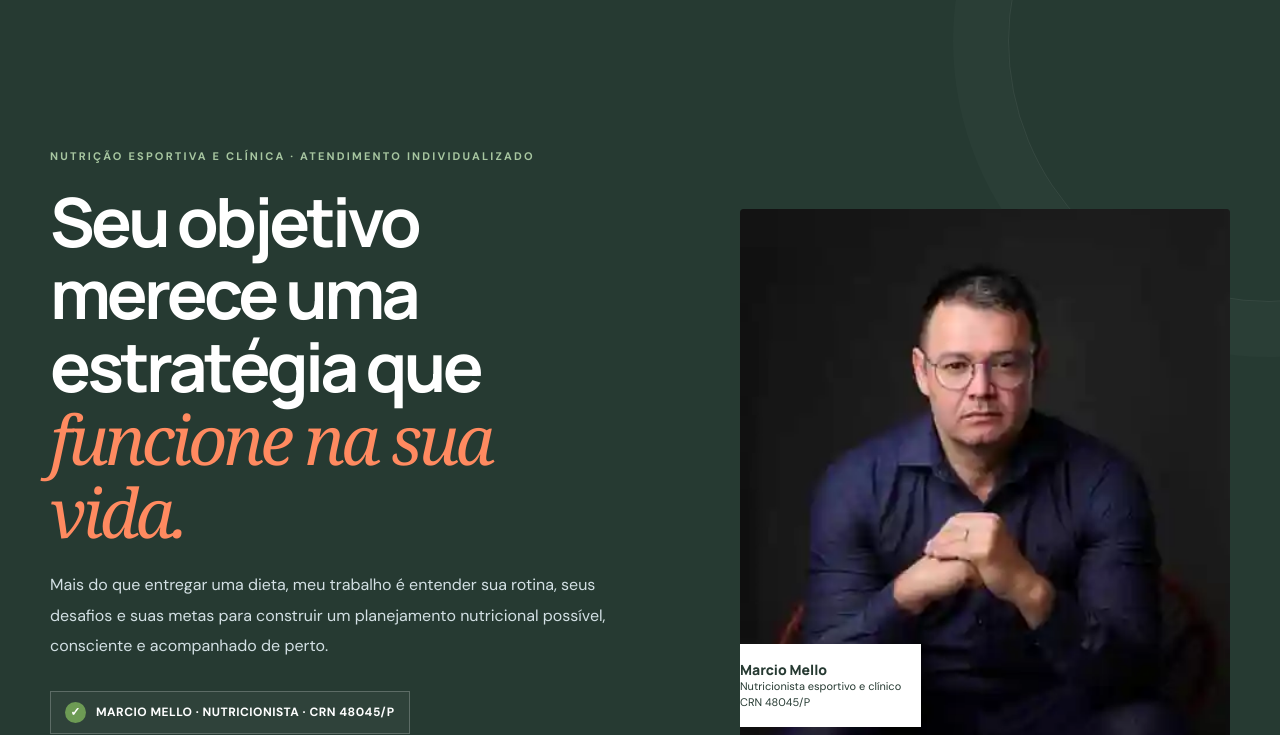
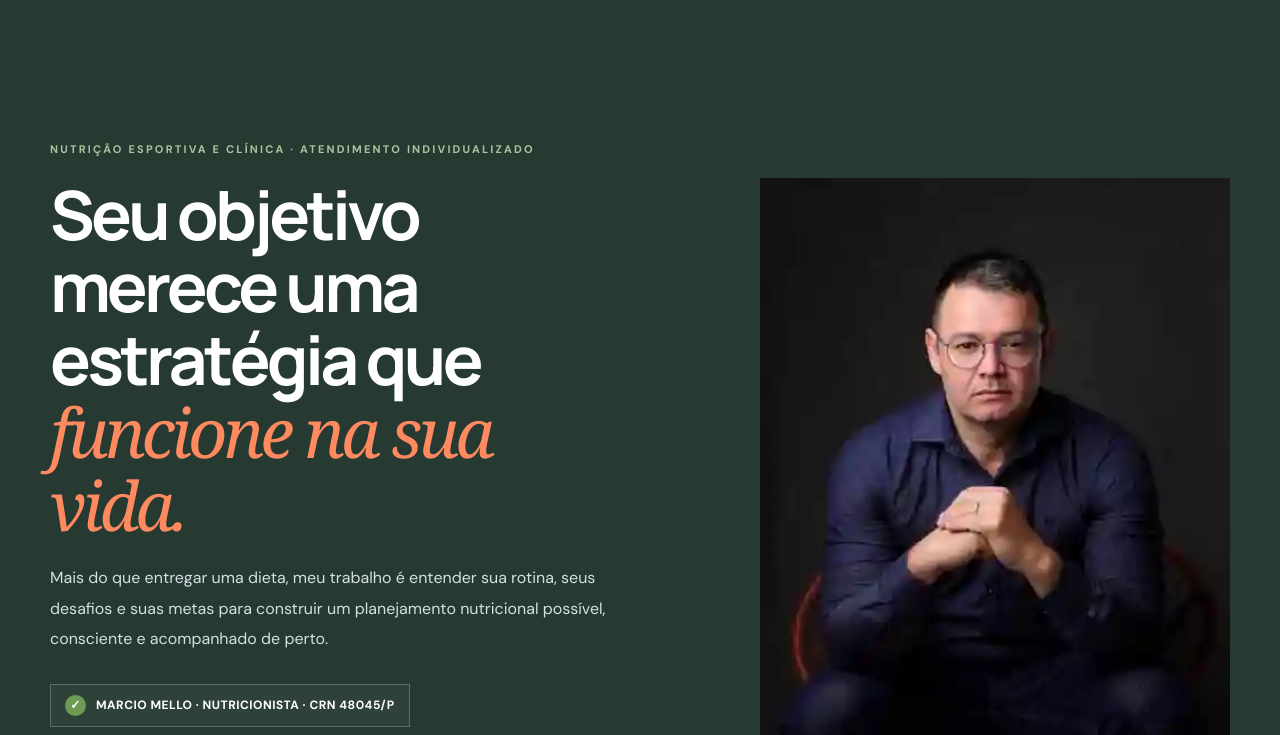
Before and after one commit to marciomellonutricao-source/Site-Marcio-Mello, a plain HTML site: page index.html in a window 1280 px wide. Shown: the part 98-833 px from the top of the page. Drawn offline with Linux system fonts and the light colour scheme.

Commit message:
Remover moldura da foto principal e corrigir composição do hero

```diff
--- a/index.html
+++ b/index.html
@@ -12,8 +12,8 @@
 *{box-sizing:border-box}html{scroll-behavior:smooth}body{margin:0;color:var(--ink);font:16px/1.7 'DM Sans',sans-serif}a{color:inherit;text-decoration:none}.wrap{width:min(1180px,calc(100% - 48px));margin:auto}
 .top{height:5px;background:linear-gradient(90deg,var(--orange) 0 42%,var(--blue) 42% 76%,var(--green) 76%)}
 header{position:sticky;top:0;z-index:20;background:#fffF;backdrop-filter:blur(14px);border-bottom:1px solid #e8ece9}.nav{height:82px;display:flex;align-items:center;justify-content:space-between}.brand img{width:190px;height:66px;object-fit:contain;object-position:left center}.navlinks{display:flex;align-items:center;gap:28px;font-size:13px;font-weight:700;color:#52636b}.btn{display:inline-flex;align-items:center;justify-content:center;background:var(--orange);color:white;padding:15px 23px;border-radius:3px;font-size:13px;font-weight:800;letter-spacing:.01em;transition:.2s}.btn:hover{background:#d83b19;transform:translateY(-2px)}.nav .btn{padding:12px 17px}
-.hero{background:#263a32;color:#fff;position:relative;overflow:hidden}.hero:after{content:"";position:absolute;width:520px;height:520px;border:1px solid #ffffff12;border-radius:50%;right:-250px;top:-210px;box-shadow:0 0 0 55px #ffffff05}.hero-grid{min-height:650px;display:grid;grid-template-columns:1.02fr .98fr;gap:45px;align-items:center;position:relative;z-index:1;padding:65px 0}.eyebrow{font-size:11px;letter-spacing:.2em;text-transform:uppercase;font-weight:800;color:#a7c6a0}.hero h1{font:700 clamp(43px,5.4vw,68px)/1.07 Manrope;letter-spacing:-.055em;margin:19px 0 22px;max-width:690px}.hero h1 em{font-family:Georgia,serif;color:#ff8a60;font-weight:400}.hero-copy{font-size:16px;line-height:1.9;color:#d3e0e4;max-width:560px}.credential{display:inline-flex;align-items:center;gap:10px;margin:13px 0 25px;padding:10px 14px;border:1px solid #ffffff38;background:#ffffff0b;font-size:12px;font-weight:800;letter-spacing:.04em}.credential:before{content:"✓";display:grid;place-items:center;width:21px;height:21px;background:var(--green);border-radius:50%;font-size:12px}.actions{display:flex;align-items:center;gap:22px;flex-wrap:wrap}.textlink{font-size:13px;font-weight:800;color:#fff;border-bottom:1px solid #9bb0b9;padding-bottom:5px}
-.hero-photo{height:540px;max-width:490px;width:100%;justify-self:end;position:relative;overflow:hidden;background:#1d2b25;border-radius:4px}.hero-photo img{width:100%;height:100%;object-fit:cover;object-position:center 24%;display:block}.photo-note{position:absolute;bottom:22px;left:-20px;background:#fff;color:var(--navy);padding:16px 20px;box-shadow:0 12px 36px #0003;font-size:11px;line-height:1.45}.photo-note b{display:block;font:800 14px Manrope}
+.hero{background:#263a32;color:#fff;position:relative;overflow:hidden}.hero:after{display:none}.hero-grid{min-height:650px;display:grid;grid-template-columns:1.05fr .95fr;gap:65px;align-items:center;position:relative;z-index:1;padding:58px 0}.eyebrow{font-size:11px;letter-spacing:.2em;text-transform:uppercase;font-weight:800;color:#a7c6a0}.hero h1{font:700 clamp(43px,5.4vw,68px)/1.07 Manrope;letter-spacing:-.055em;margin:19px 0 22px;max-width:690px}.hero h1 em{font-family:Georgia,serif;color:#ff8a60;font-weight:400}.hero-copy{font-size:16px;line-height:1.9;color:#d3e0e4;max-width:560px}.credential{display:inline-flex;align-items:center;gap:10px;margin:13px 0 25px;padding:10px 14px;border:1px solid #ffffff38;background:#ffffff0b;font-size:12px;font-weight:800;letter-spacing:.04em}.credential:before{content:"✓";display:grid;place-items:center;width:21px;height:21px;background:var(--green);border-radius:50%;font-size:12px}.actions{display:flex;align-items:center;gap:22px;flex-wrap:wrap}.textlink{font-size:13px;font-weight:800;color:#fff;border-bottom:1px solid #9bb0b9;padding-bottom:5px}
+.hero-photo{height:auto;aspect-ratio:4/5;max-width:470px;width:100%;justify-self:end;position:relative;overflow:hidden;background:transparent;border:0;border-radius:0;box-shadow:none}.hero-photo img{width:100%;height:100%;object-fit:contain;object-position:center bottom;display:block}.photo-note{display:none}
 .proof{background:#fff;border-bottom:1px solid var(--line)}.proof-row{display:grid;grid-template-columns:repeat(4,1fr);padding:25px 0}.proof-item{padding:4px 22px;border-right:1px solid var(--line);font-size:12px;color:var(--muted)}.proof-item:first-child{padding-left:0}.proof-item:last-child{border:0}.proof-item b{display:block;font:800 15px Manrope;color:var(--navy);margin-bottom:3px}
 section{padding:92px 0}.eyebrow-dark{font-size:10px;letter-spacing:.2em;text-transform:uppercase;font-weight:800;color:var(--orange)}.heading{font:700 clamp(34px,4.3vw,51px)/1.12 Manrope;letter-spacing:-.05em;color:var(--navy);margin:13px 0 18px}.lead{font-size:15px;color:var(--muted);line-height:1.95;max-width:690px}.center{text-align:center}.center .lead{margin:0 auto}
 .services{display:grid;grid-template-columns:repeat(3,1fr);gap:16px;margin-top:42px}.service{border:0;border-top:2px solid var(--green);padding:30px 27px;min-height:230px;background:#f6f7f3;position:relative;transition:transform .25s,background .25s}.service:hover{transform:translateY(-5px);background:#eef1e9}.service:before{content:"";position:absolute;top:0;left:0;width:48px;height:3px;background:var(--orange)}.service small{font:800 10px Manrope;letter-spacing:.15em;color:var(--blue)}.service h3{font:800 20px Manrope;color:var(--navy);margin:17px 0 10px}.service p{font-size:13px;line-height:1.85;color:var(--muted);margin:0}
@@ -23,15 +23,15 @@ section{padding:92px 0}.eyebrow-dark{font-size:10px;letter-spacing:.2em;text-tra
 .faq-grid{display:grid;grid-template-columns:.8fr 1.2fr;gap:70px}.faq-item{padding:19px 0;border-bottom:1px solid var(--line)}.faq-item h3{font:800 15px Manrope;color:var(--navy);margin:0 0 7px}.faq-item p{font-size:13px;color:var(--muted);line-height:1.85;margin:0}
 .final-cta{background:#263a32;color:#fff;padding:68px 0}.final-inner{display:flex;justify-content:space-between;align-items:center;gap:35px}.final-cta .eyebrow{color:#c3d1bb}.final-cta h2{font:700 clamp(32px,4vw,47px)/1.12 Manrope;letter-spacing:-.04em;max-width:700px;margin:10px 0}.final-cta p{font-size:14px;color:#fff0eb;margin:0}.final-cta .btn{background:var(--orange);white-space:nowrap}.final-cta .btn:hover{background:#0b2333}
 footer{background:#1b2b24;color:#d0d9d0;padding:27px 0}.foot{display:flex;align-items:center;justify-content:space-between;gap:20px;flex-wrap:wrap;font-size:11px}.foot img{width:145px;height:55px;object-fit:contain;background:#fff;border-radius:2px}.foot strong{color:#fff}.foot .crn{font-weight:800;color:#fff}
-@media(max-width:850px){.wrap{width:calc(100% - 38px)}.navlinks a:not(.btn){display:none}.hero-grid{grid-template-columns:1fr;gap:32px;padding:58px 0}.hero-photo{height:480px;max-width:540px;justify-self:center}.proof-row{grid-template-columns:1fr 1fr;row-gap:16px}.proof-item:nth-child(2){border:0}.about-grid,.consult-grid,.faq-grid{grid-template-columns:1fr;gap:38px}.about-photo{height:500px;max-width:520px}.services{grid-template-columns:1fr}.steps{grid-template-columns:1fr 1fr;gap:28px}.step:nth-child(3){border:0;padding-left:0}.aside{position:static}.final-inner{align-items:flex-start;flex-direction:column}}
-@media(max-width:520px){.brand img{width:155px}.nav{height:70px}.nav .btn{font-size:10px;padding:11px}.hero h1{font-size:43px}.hero-photo{height:410px}.photo-note{left:10px;bottom:12px}.proof-item{padding:3px 10px}.proof-item:first-child{padding-left:0}section{padding:67px 0}.about-photo{height:430px}.steps{grid-template-columns:1fr}.step,.step:first-child,.step:nth-child(3){padding:17px 0 0;border:0;border-top:1px solid #d9e1db}.final-cta{padding:55px 0}}
+@media(max-width:850px){.wrap{width:calc(100% - 38px)}.navlinks a:not(.btn){display:none}.hero-grid{grid-template-columns:1fr;gap:32px;padding:58px 0}.hero-photo{height:auto;aspect-ratio:4/5;max-width:540px;justify-self:center}.proof-row{grid-template-columns:1fr 1fr;row-gap:16px}.proof-item:nth-child(2){border:0}.about-grid,.consult-grid,.faq-grid{grid-template-columns:1fr;gap:38px}.about-photo{height:500px;max-width:520px}.services{grid-template-columns:1fr}.steps{grid-template-columns:1fr 1fr;gap:28px}.step:nth-child(3){border:0;padding-left:0}.aside{position:static}.final-inner{align-items:flex-start;flex-direction:column}}
+@media(max-width:520px){.brand img{width:155px}.nav{height:70px}.nav .btn{font-size:10px;padding:11px}.hero h1{font-size:43px}.hero-photo{height:auto;aspect-ratio:4/5}.photo-note{left:10px;bottom:12px}.proof-item{padding:3px 10px}.proof-item:first-child{padding-left:0}section{padding:67px 0}.about-photo{height:430px}.steps{grid-template-columns:1fr}.step,.step:first-child,.step:nth-child(3){padding:17px 0 0;border:0;border-top:1px solid #d9e1db}.final-cta{padding:55px 0}}
 </style>
 </head>
 <body>
 <div class="top"></div>
 <header><div class="wrap nav"><a class="brand" href="#inicio"><img src="assets/logo.webp" alt="Marcio Mello — Nutrição Esportiva e Saúde"></a><nav class="navlinks"><a href="#atuacao">Atuação</a><a href="#sobre">Sobre mim</a><a href="#consulta">A consulta</a><a class="btn" href="https://wa.me/5587996153708?text=Ol%C3%A1%2C%20Marcio!%20Gostaria%20de%20informa%C3%A7%C3%B5es%20sobre%20a%20consulta." target="_blank" rel="noopener">Agendar consulta ↗</a></nav></div></header>
 <main>
-<section class="hero" id="inicio"><div class="wrap hero-grid"><div><div class="eyebrow">Nutrição esportiva e clínica · Atendimento individualizado</div><h1>Seu objetivo merece uma estratégia que <em>funcione na sua vida.</em></h1><p class="hero-copy">Mais do que entregar uma dieta, meu trabalho é entender sua rotina, seus desafios e suas metas para construir um planejamento nutricional possível, consciente e acompanhado de perto.</p><div class="credential">MARCIO MELLO · NUTRICIONISTA · CRN 48045/P</div><div class="actions"><a class="btn" href="https://wa.me/5587996153708?text=Ol%C3%A1%2C%20Marcio!%20Quero%20agendar%20minha%20consulta." target="_blank" rel="noopener">Quero agendar minha consulta ↗</a><a class="textlink" href="#consulta">Veja como funciona</a></div></div><div class="hero-photo"><img src="assets/marcio-sentado.webp" alt="Marcio Mello, nutricionista esportivo e clínico"><div class="photo-note"><b>Marcio Mello</b>Nutricionista esportivo e clínico<br>CRN 48045/P</div></div></div></section>
+<section class="hero" id="inicio"><div class="wrap hero-grid"><div><div class="eyebrow">Nutrição esportiva e clínica · Atendimento individualizado</div><h1>Seu objetivo merece uma estratégia que <em>funcione na sua vida.</em></h1><p class="hero-copy">Mais do que entregar uma dieta, meu trabalho é entender sua rotina, seus desafios e suas metas para construir um planejamento nutricional possível, consciente e acompanhado de perto.</p><div class="credential">MARCIO MELLO · NUTRICIONISTA · CRN 48045/P</div><div class="actions"><a class="btn" href="https://wa.me/5587996153708?text=Ol%C3%A1%2C%20Marcio!%20Quero%20agendar%20minha%20consulta." target="_blank" rel="noopener">Quero agendar minha consulta ↗</a><a class="textlink" href="#consulta">Veja como funciona</a></div></div><div class="hero-photo"><img src="assets/marcio-sentado.webp" alt="Marcio Mello, nutricionista esportivo e clínico"></div></div></section>
 <div class="proof"><div class="wrap proof-row"><div class="proof-item"><b>Escuta individualizada</b>Seu histórico, rotina e preferências</div><div class="proof-item"><b>Avaliação corporal</b>Indicadores para orientar condutas</div><div class="proof-item"><b>Plano alimentar</b>Estratégia adequada à sua realidade</div><div class="proof-item"><b>Acompanhamento</b>Ajustes conforme sua evolução</div></div></div>
 <section id="atuacao"><div class="wrap"><div class="center"><div class="eyebrow-dark">Áreas de atendimento</div><h2 class="heading">Nutrição para cuidar da saúde e avançar nos seus objetivos.</h2><p class="lead">Cada pessoa chega com uma história e uma necessidade diferente. A estratégia começa com uma avaliação cuidadosa — não com uma fórmula pronta.</p></div><div class="services"><article class="service"><small>01 / SAÚDE</small><h3>Nutrição clínica</h3><p>Planejamento nutricional individualizado considerando histórico, hábitos, preferências e necessidades relacionadas à saúde e qualidade de vida.</p></article><article class="service"><small>02 / ESPORTE</small><h3>Nutrição esportiva</h3><p>Estratégias alinhadas ao tipo de treino, frequência, rotina, recuperação e objetivos de desempenho e composição corporal.</p></article><article class="service"><small>03 / COMPOSIÇÃO CORPORAL</small><h3>Emagrecimento e evolução</h3><p>Organização alimentar e acompanhamento de indicadores para buscar mudanças consistentes, respeitando individualidade e contexto.</p></article></div></div></section>
 <section class="about" id="sobre"><div class="wrap about-grid"><div class="about-photo"><img src="assets/marcio-sorrindo.webp" alt="Marcio Mello em retrato profissional"></div><div class="about-copy"><div class="eyebrow-dark">Prazer, sou Marcio</div><h2 class="heading">A consulta começa ouvindo você.</h2><p>Acredito que um bom atendimento nutricional precisa ir além de uma lista de alimentos. É preciso entender como é seu dia, quais são suas preferências, o que você já tentou e quais dificuldades encontra para manter uma rotina alimentar.</p><p>Na consulta, essas informações são consideradas para construir uma conduta individualizada, com orientações claras e metas coerentes com sua realidade. Você participa das decisões e entende o propósito de cada etapa.</p><p>Meu compromisso é oferecer um atendimento técnico, próximo e respeitoso — sem julgamentos e sem promessas milagrosas.</p><div class="signature"><b>Marcio Mello</b><span>Nutricionista esportivo e clínico · CRN 48045/P</span></div></div></div></section>
```
